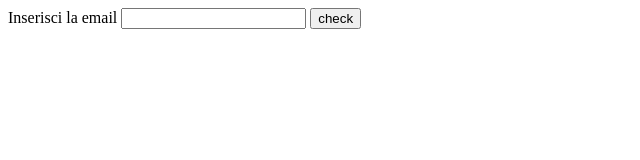
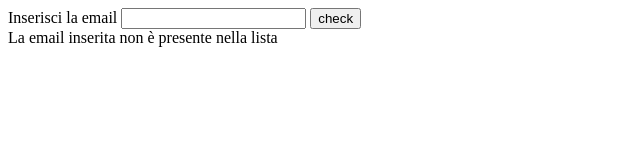
Before and after one commit to AndreaLivornese/js-mail-dadi, a plain HTML site: page Email/index.html in a window 1280 px wide. Both pictures are taken after a click on the button "check". Shown: the whole page, without its empty margins (0-640 px from the left). Drawn offline with Linux system fonts and the light colour scheme.

Commit message:
EMAIL: creazione dello script controllo email

```diff
--- a/Email/index.html
+++ b/Email/index.html
@@ -10,6 +10,7 @@
         <label for="">Inserisci la email</label>
         <input type="email" id="email" required>
         <input type="button" id="btn" value="check">
+        <div id="result"></div>
     </form>
 
     <script src="js/script.js"></script>
--- a/Email/js/script.js
+++ b/Email/js/script.js
@@ -0,0 +1,34 @@
+// Chiedi all’utente la sua email,
+// controlla che sia nella lista di chi può accedere (qui quindi dovremmo creare da noi un array di email casuali),
+// stampa un messaggio appropriato sull’esito del controllo.
+// (NON utilizzate il metodo .includes())
+
+
+
+const buttonElement = document.querySelector("#btn");
+const resultElement = document.querySelector("#result");
+
+let emails = ["gigorobo@gmail.com", "castoromonco@vichingo.qualcosa", "windowsmegliodiapple@verita.eu"];
+
+buttonElement.addEventListener("click",
+    function(){
+        // valore inserito nella casella di testo
+        const userEmail = document.querySelector("#email").value;
+        let flag=false;
+
+        for(let i=0; i < emails.length; i++){
+            if(userEmail == emails[i]){
+                flag=true;
+            }
+        }
+
+        if(flag == true){
+            resultElement.innerText="La email inserita è presente nella lista";
+        }else{
+            resultElement.innerText="La email inserita non è presente nella lista";
+        }
+
+
+
+    }
+)
```
